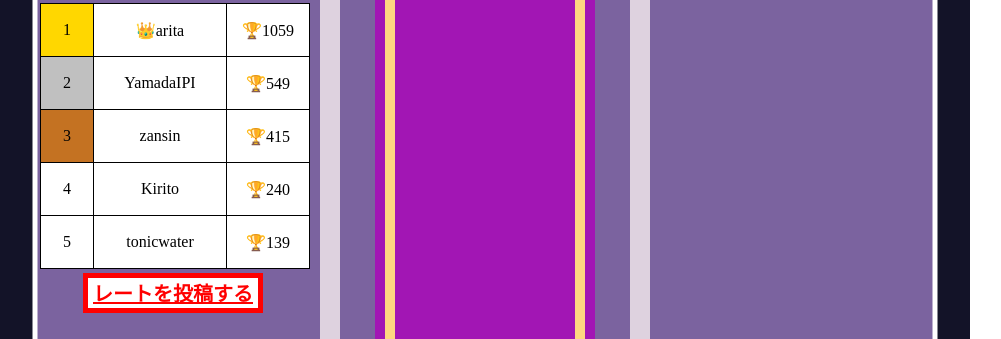
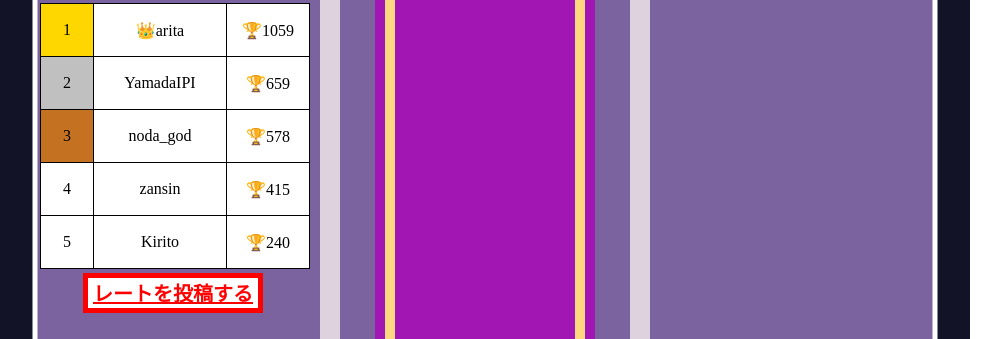
Before and after one commit to Baba340/LEAP-local-battle, a plain HTML site: page rates.html in a window 1280 px wide. Shown: the part 297-636 px from the top of the page, without its empty margins (0-1001 px from the left). Drawn offline with Linux system fonts and the light colour scheme.

Commit message:
Update rates.html

```diff
--- a/rates.html
+++ b/rates.html
@@ -85,10 +85,10 @@
 <table border style="border:1px solid black">
   <h1 style="position: absolute;top:230px;left:40px;color:gold;">ランキングボード</h1>
   <tr><td class="first">1</td><td class="td2">👑arita</td><td class="td3">🏆1059</td></tr>
-  <tr><td class="second">2</td><td class="td2">YamadaIPI</td><td class="td3">🏆549</td></tr>
-  <tr><td class="third">3</td><td class="td2">zansin</td><td class="td3">🏆415</td></tr>
-  <tr><td class="">4</td><td class="td2">Kirito</td><td class="td3">🏆240</td></tr>
-  <tr><td class="">5</td><td class="td2">tonicwater</td><td class="td3">🏆139</td></tr>
+  <tr><td class="second">2</td><td class="td2">YamadaIPI</td><td class="td3">🏆659</td></tr>
+  <tr><td class="third">3</td><td class="td2">noda_god</td><td class="td3">🏆578</td></tr>
+  <tr><td class="">4</td><td class="td2">zansin</td><td class="td3">🏆415</td></tr>
+  <tr><td class="">5</td><td class="td2">Kirito</td><td class="td3">🏆240</td></tr>
 </table>
 <div id="leapers">
   [LEAPer一覧]
```
